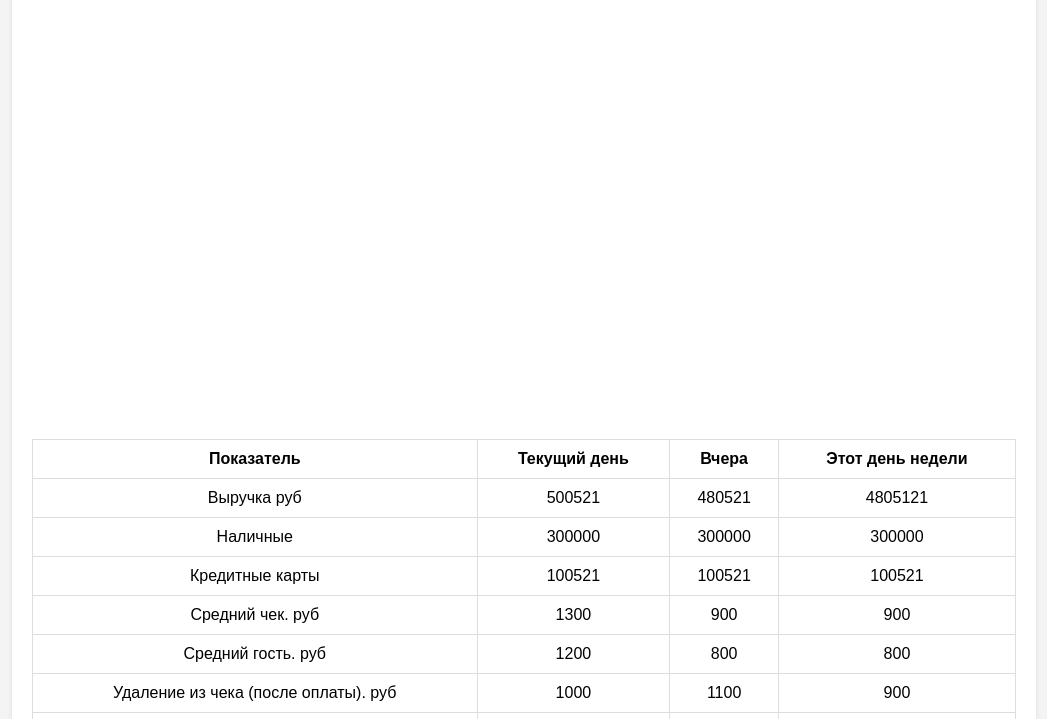
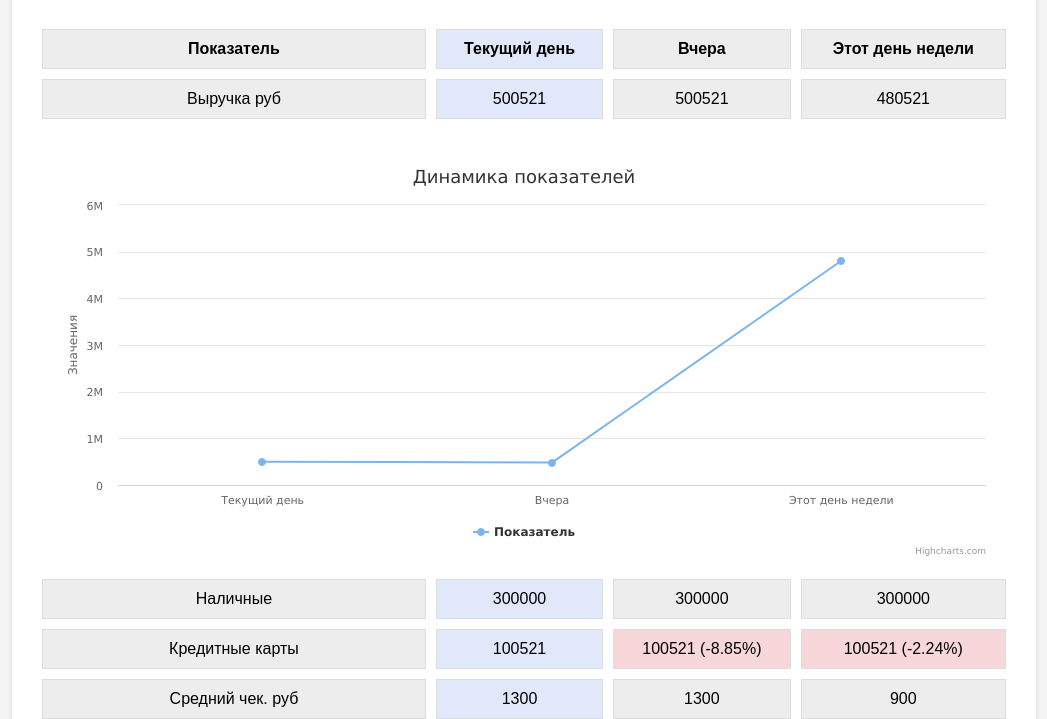
Before and after one commit to Evgenii959/delta, a plain HTML site: page index.html in a window 1280 px wide. Shown: the part 81-800 px from the top of the page, without its empty margins (116-1163 px from the left). Drawn offline with nearby package versions, Linux system fonts and the light colour scheme.

Commit message:
сделал десктоп версию графика

```diff
--- a/index.css
+++ b/index.css
@@ -3,6 +3,8 @@
 }
 
 body {
+  -webkit-font-smoothing: antialiased;
+  -moz-osx-font-smoothing: grayscale;
   font-family: Arial, sans-serif;
   margin: 0;
   padding: 0;
@@ -28,12 +30,20 @@ table {
   margin-top: 20px;
 }
 
-table,
 th,
 td {
   border: 1px solid #ddd;
   text-align: center;
   padding: 10px;
+}
+table {
+  border-collapse: separate;
+  border-spacing: 10px;
+}
+
+td,
+th {
+  background-color: rgb(237, 237, 237);
 }
 
 tr:hover {
@@ -46,3 +56,12 @@ tr:hover {
   height: 400px;
   margin-top: 20px;
 }
+
+.today {
+  background-color: rgb(225, 232, 249);
+}
+
+.chart {
+  background-color: transparent;
+  border: 0;
+}
--- a/index.html
+++ b/index.html
@@ -14,64 +14,71 @@
         <thead>
           <tr>
             <th>Показатель</th>
-            <th>Текущий день</th>
+            <th class="today">Текущий день</th>
             <th>Вчера</th>
             <th>Этот день недели</th>
           </tr>
         </thead>
+        <tbody>
           <tr data-values="[500521, 480521, 4805121]">
             <td>Выручка руб</td>
-            <td>500521</td>
+            <td class="today">500521</td>
             <td>480521</td>
             <td>4805121</td>
           </tr>
-        </tbody>
-          <div id="chart-container"></div>
+          <tr>
+            <td class="chart" colspan="4">
+              <div
+                id="chart-container"
+                style="width: 100%; height: 400px"
+              ></div>
+            </td>
+          </tr>
           <tr data-values="[300000, 300000, 300000]">
             <td>Наличные</td>
-            <td>300000</td>
+            <td class="today">300000</td>
             <td>300000</td>
             <td>300000</td>
           </tr>
           <tr data-values="[100521, 100521, 100521]">
             <td>Кредитные карты</td>
-            <td>100521</td>
+            <td class="today">100521</td>
             <td>100521</td>
             <td>100521</td>
           </tr>
           <tr data-values="[1300, 900, 900]">
             <td>Средний чек. руб</td>
-            <td>1300</td>
+            <td class="today">1300</td>
             <td>900</td>
             <td>900</td>
           </tr>
           <tr data-values="[1200, 800, 800]">
             <td>Средний гость. руб</td>
-            <td>1200</td>
+            <td class="today">1200</td>
             <td>800</td>
             <td>800</td>
           </tr>
           <tr data-values="[1000, 1100, 900]">
             <td>Удаление из чека (после оплаты). руб</td>
-            <td>1000</td>
+            <td class="today">1000</td>
             <td>1100</td>
             <td>900</td>
           </tr>
           <tr data-values="[1300, 1300, 900]">
             <td>Удаление из чека (до оплаты). руб</td>
-            <td>1300</td>
+            <td class="today">1300</td>
             <td>1300</td>
             <td>900</td>
           </tr>
-                    <tr data-values="[34, 36, 34]">
+          <tr data-values="[34, 36, 34]">
             <td>Количество чеков</td>
-            <td>34</td>
+            <td class="today">34</td>
             <td>36</td>
             <td>34</td>
           </tr>
-                    <tr data-values="[34, 36, 32]">
+          <tr data-values="[34, 36, 32]">
             <td>Количество гостей</td>
-            <td>34</td>
+            <td class="today">34</td>
             <td>36</td>
             <td>32</td>
           </tr>
--- a/index.js
+++ b/index.js
@@ -1,33 +1,62 @@
 document.addEventListener('DOMContentLoaded', function () {
-  const rows = document.querySelectorAll('#data-table tbody tr');
-  const chartContainer = document.getElementById('chart-container');
+  const rows = document.querySelectorAll('tr[data-values]');
+  let chart;
 
-  rows.forEach((row) => {
-    row.addEventListener('click', function () {
-      const values = JSON.parse(this.getAttribute('data-values'));
-
-      Highcharts.chart(chartContainer, {
+  const initChart = (data) => {
+    chart = Highcharts.chart('chart-container', {
       chart: {
         type: 'line',
       },
       title: {
-          text: 'Values from Selected Row',
+        text: 'Динамика показателей',
       },
       xAxis: {
-          categories: ['Value 1', 'Value 2', 'Value 3'],
+        categories: ['Текущий день', 'Вчера', 'Этот день недели'],
       },
       yAxis: {
         title: {
-            text: 'Values',
+          text: 'Значения',
         },
       },
       series: [
         {
-            name: 'Data',
-            data: values,
+          name: 'Показатель',
+          data: data,
         },
       ],
     });
+  };
+
+  const updateChart = (data) => {
+    chart.series[0].setData(data);
+  };
+
+  rows.forEach((row) => {
+    const cells = row.querySelectorAll('td:not(:first-child):not(.today)');
+    const dataValues = JSON.parse(row.getAttribute('data-values'));
+
+    cells.forEach((cell, index) => {
+      const shouldApplyChange = Math.random() > 0.5;
+
+      if (shouldApplyChange) {
+        const randomPercentage = (Math.random() * 20 - 10).toFixed(2);
+        const isPositive = randomPercentage >= 0;
+        const backgroundColor = isPositive ? '#d4edda' : '#f8d7da';
+        const sign = isPositive ? '+' : '';
+
+        cell.style.backgroundColor = backgroundColor;
+        cell.innerHTML = `${dataValues[index]} (${sign}${randomPercentage}%)`;
+      } else {
+        cell.innerHTML = `${dataValues[index]}`;
+      }
+    });
+
+    row.addEventListener('click', () => {
+      const clickedData = JSON.parse(row.getAttribute('data-values'));
+      updateChart(clickedData);
     });
   });
+
+  const firstRowData = JSON.parse(rows[0].getAttribute('data-values'));
+  initChart(firstRowData);
 });
```
Lines whose indentation alone changed are shown as unchanged.
